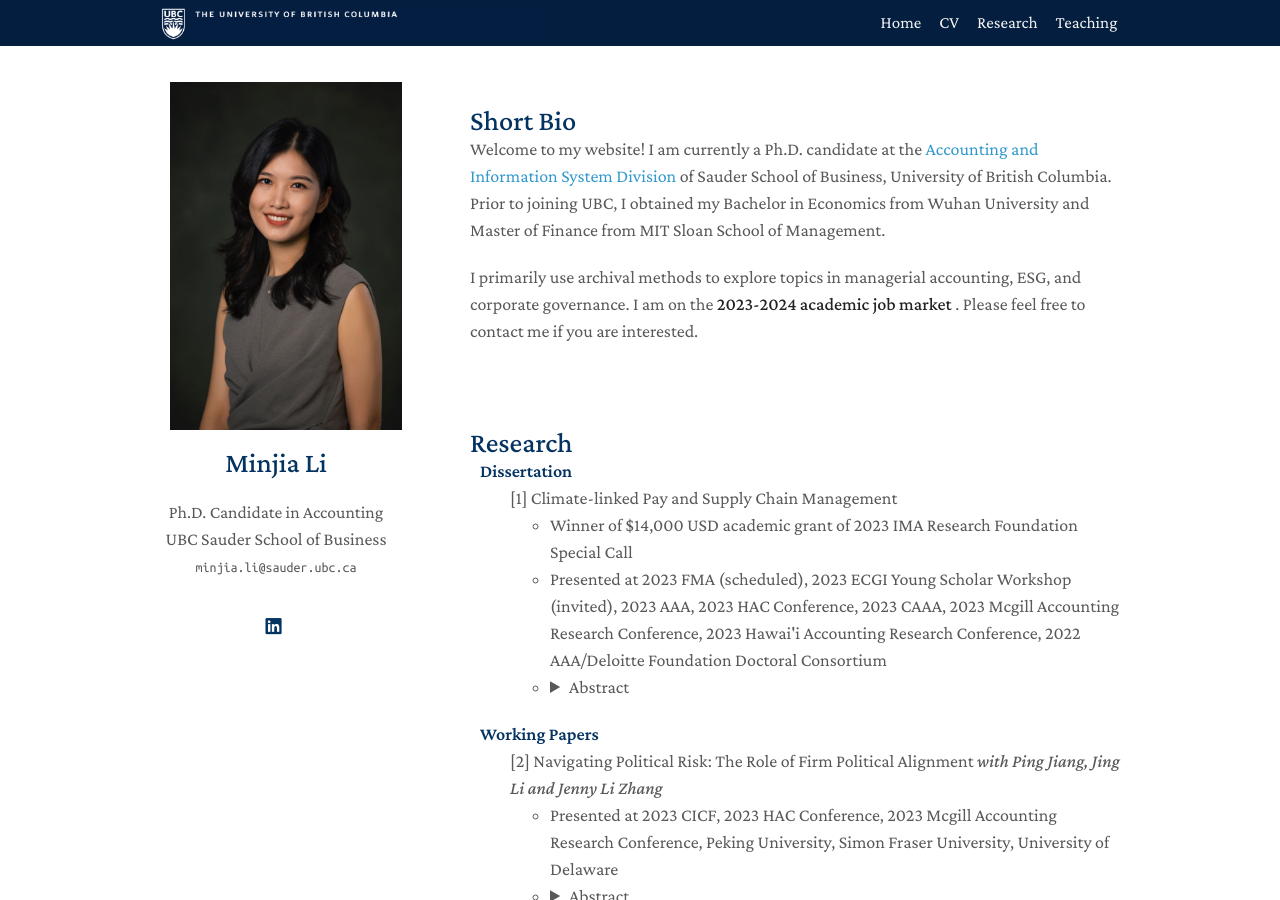
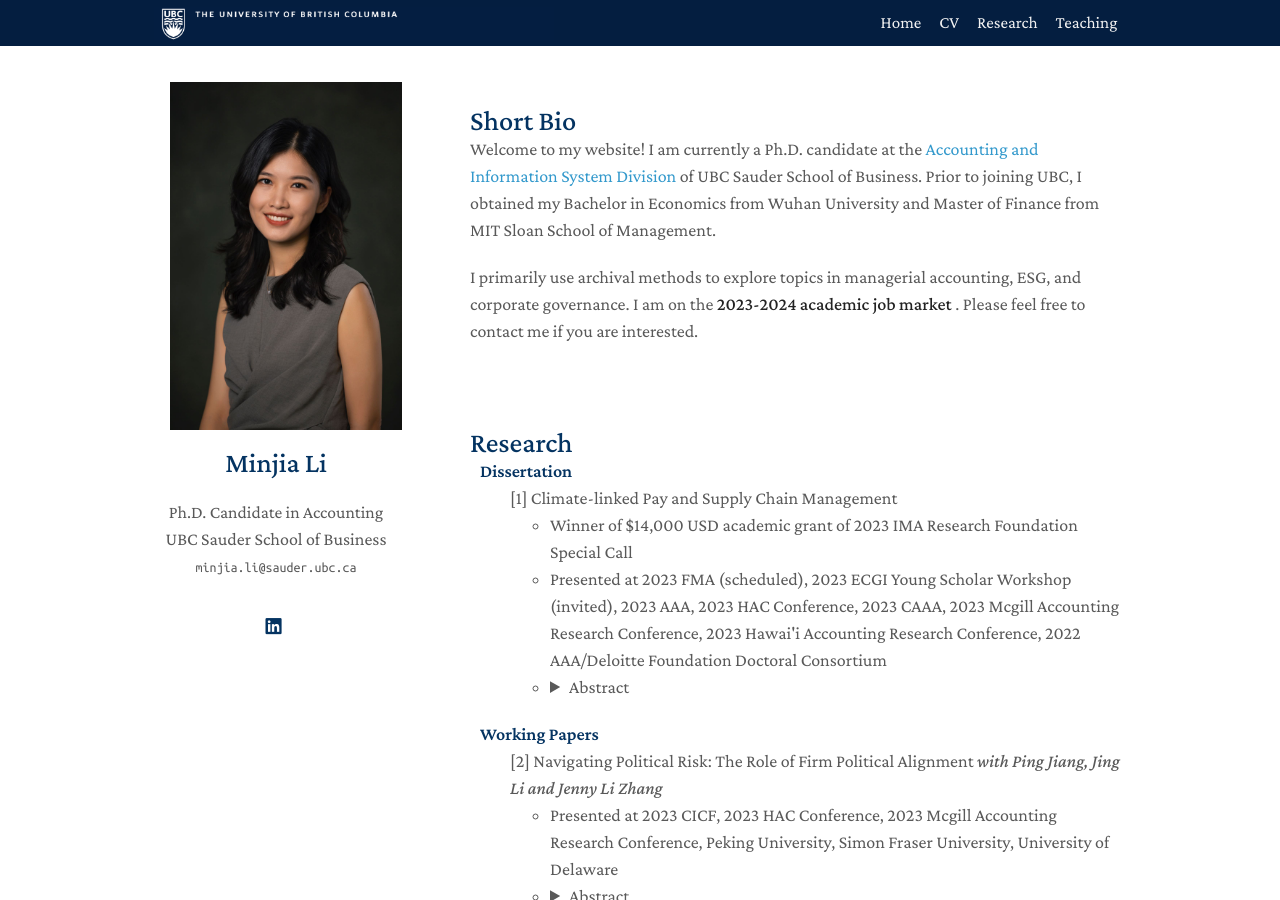
Before and after one commit to zeyang1225/zeyang1225.github.io, a Jekyll site: the page built from index.md, in a window 1280 px wide and 900 px high. Built offline with Jekyll 4.4.1, drawn with Linux system fonts in a browser that asks for light colours; nearby versions of some CDN libraries; a style sheet for code colours, icons or effects is not loaded.

Commit message:
Update home.md

```diff
--- a/_includes/home.md
+++ b/_includes/home.md
@@ -2,6 +2,6 @@
 <h2 id="bio" style="margin: 2px 0px 0px;">
 <br> Short Bio   </h2>
 
-Welcome to my website! I am currently a Ph.D. candidate at the <a href="https://www.sauder.ubc.ca/thought-leadership/divisions/accounting-information-systems">Accounting and Information System Division</a> of Sauder School of Business, University of British Columbia. Prior to joining UBC, I obtained my Bachelor in Economics from Wuhan University and Master of Finance from MIT Sloan School of Management.
+Welcome to my website! I am currently a Ph.D. candidate at the <a href="https://www.sauder.ubc.ca/thought-leadership/divisions/accounting-information-systems">Accounting and Information System Division</a> of UBC Sauder School of Business. Prior to joining UBC, I obtained my Bachelor in Economics from Wuhan University and Master of Finance from MIT Sloan School of Management.
 
 I primarily use archival methods to explore topics in managerial accounting, ESG, and corporate governance. I am on the <strong >2023-2024 academic job market </strong>. Please feel free to contact me if you are interested.
```
